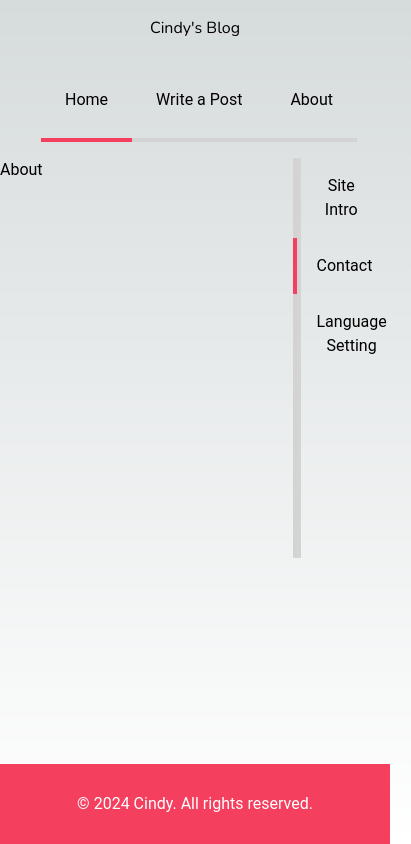
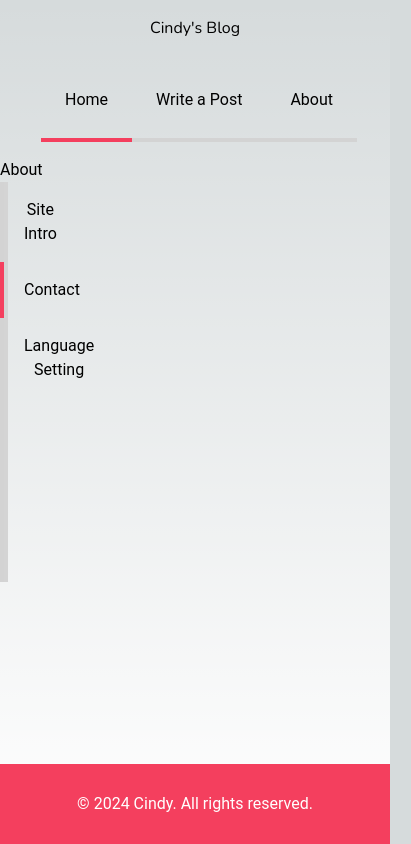
Before and after one commit to cindy951357/react-blog, a Next.js app: page /about in a window 390 px wide. Shown: the whole page, 411 px wide, since content can reach past the window. Built offline with nearby package versions, Linux system fonts and the light colour scheme.

Commit message:
refine overall lalyout

```diff
--- a/src/components/AboutLayout.tsx
+++ b/src/components/AboutLayout.tsx
@@ -9,11 +9,13 @@ type AboutLayoutProps = {
 const AboutLayout = ({ children }: AboutLayoutProps) => {
   return (
     <div>
-      <div className='grid grid-cols-4'>
-        <div className='col-span-3'>{children}</div>
+      <div className='grid grid-cols-6 md:grid-cols-12'>
+        <div className="dummy col-span-1"></div>
+        <div className='col-span-9'>{children}</div>
         <div className="col-span-1">
           <AboutMenu />
         </div>
+        <div className="dummy sol-span-1"></div>
       </div>
     </div>
   );
--- a/src/components/Menu.tsx
+++ b/src/components/Menu.tsx
@@ -51,9 +51,9 @@ const Menu: React.FC = () => {
   }, [activeIndex, linkWidths]);
 
   return (
-    <div className="menu-container flex justify-center gap-2 mt-4">
-      <div className="dummy-div"></div>
-      <div className="col-span-4">
+    <div className="menu-container flex justify-center gap-2 mt-4 md:grid-cols-12">
+      <div className="dummy-div md:col-span-1"></div>
+      <div className="md:col-span-10">
         <div className="menu flex flex-col">
           {/**sliding-menu-line-container 與  link-href-container 之間是 flex-col 的架構*/}
           <div className="link-href-container flex">
@@ -101,11 +101,12 @@ const Menu: React.FC = () => {
             </Link>
           </div>
             {linkWidths.length === menuItems.length && (
-            <div className="sliding-menu-line-container flex h-2 relative mt-0 mb-4">
-              <div className="background-line w-full">
+              <div className="sliding-menu-line-container flex h-2 relative mt-0 mb-4
+                flex justify-center">
+                <div className="background-line w-full flex justify-center">
                   <div
                     id="moving_menu_line"
-                  className="moving-menu-line h-2 bg-rose-500"
+                    className="moving-menu-line h-2 bg-rose-500 flex justify-center"
                     style={{
                       left: `${leftOffset}px`,
                     }}
@@ -115,7 +116,7 @@ const Menu: React.FC = () => {
             )}
           <div className="dummy-div"></div>
         </div>
-        <div className="dummy-div"></div>
+        <div className="dummy-div  md:col-span-1"></div>
       </div>
     </div>
   );
```
Lines whose indentation alone changed are shown as unchanged.
